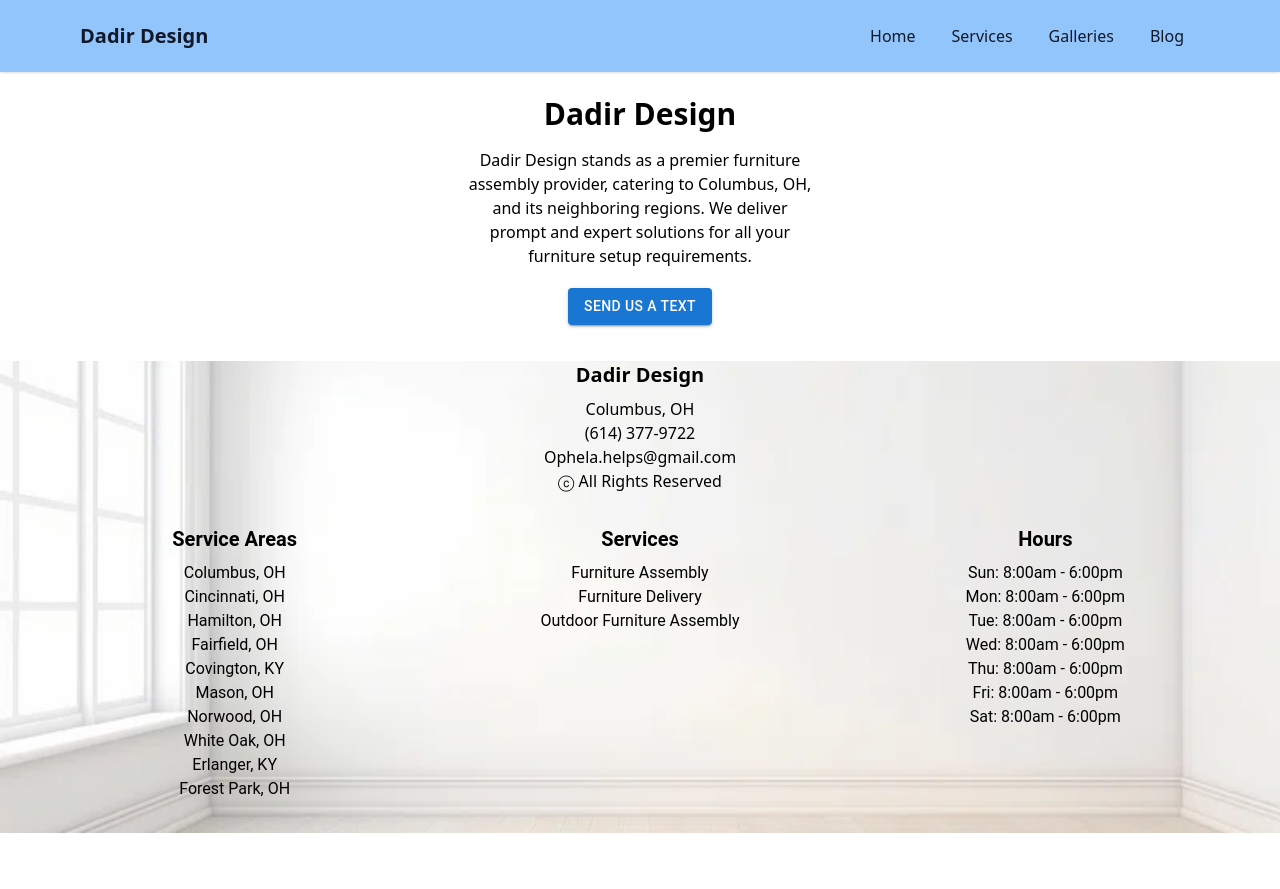
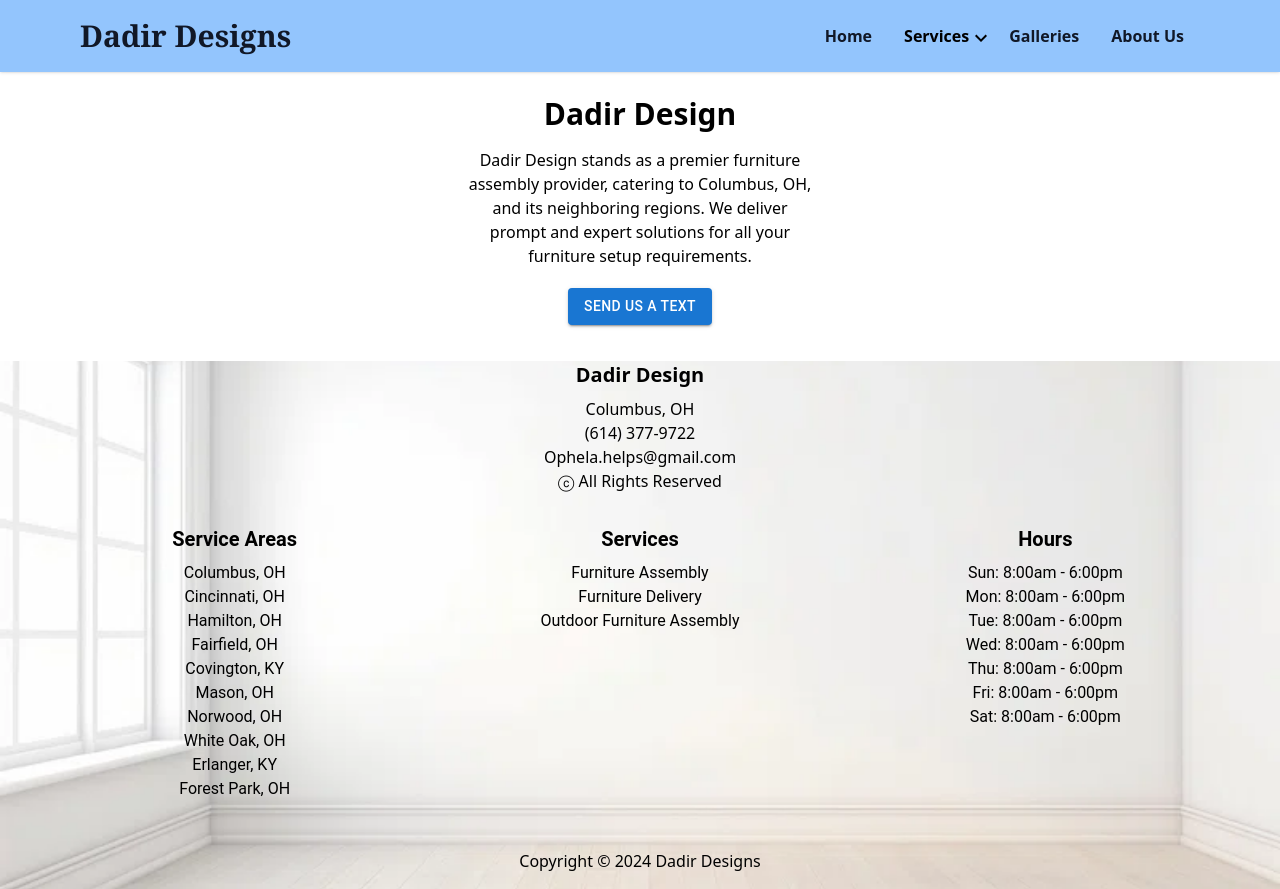
Before and after one commit to hamza24v/Dadir_design, a React (Vite) app in the folder Ui/: page / in a window 1280 px wide. Before the commit the page ends 833 px from the top, so only its background shows below. Built offline with nearby package versions, Linux system fonts and the light colour scheme.

Commit message:
refined navbar, footer, added drop down menu component

```diff
--- a/Ui/src/App.jsx
+++ b/Ui/src/App.jsx
@@ -4,7 +4,7 @@ import { Routes, Route } from 'react-router-dom'
 import Home from './pages/Home/Home';
 import Galleries from './pages/Galleries';
 import Services from './pages/Services';
-import Blog from './pages/Blog';
+import About from './pages/About';
 import Navbar from './components/Navbar';
 import Footer from './components/Footer';
 
@@ -14,9 +14,9 @@ function App() {
         <Navbar />
         <Routes>
           <Route path='/' element={<Home />} />
-          <Route path='/services' element={<Services />} />
-          <Route path='/galleries' element={<Galleries />} />
-          <Route path='/blog' element={<Blog />} />
+          <Route path='/Services' element={<Services />} />
+          <Route path='/Galleries' element={<Galleries />} />
+          <Route path='/About' element={<About />} />
         </Routes>
         <Footer/>
     </div>
--- /dev/null
+++ b/Ui/src/components/DropDown.jsx
@@ -0,0 +1,57 @@
+// DropdownMenu.jsx
+import React, { useState, useEffect, useRef } from 'react';
+import { NavLink } from 'react-router-dom';
+import KeyboardArrowDownIcon from '@mui/icons-material/KeyboardArrowDown'
+import KeyboardArrowUpIcon from '@mui/icons-material/KeyboardArrowUp'
+
+const DropDown = ({ title, items }) => {
+  const [isOpen, setIsOpen] = useState(false);
+  const dropdownRef = useRef(null);
+
+  const toggleDropdown = () => setIsOpen(!isOpen);
+
+  useEffect(() => {
+    function handleClickOutside(event) {
+      if (dropdownRef.current && !dropdownRef.current.contains(event.target)) {
+        setIsOpen(false);
+      }
+    }
+
+    document.addEventListener("mousedown", handleClickOutside); // Bind the event listener
+    return () => {
+
+      document.removeEventListener("mousedown", handleClickOutside); // Unbind the event listener on clean up
+    };
+  }, [dropdownRef]);
+
+  return (
+    <div className="relative" ref={dropdownRef}>
+      <div className='cursor-pointer hover:cursor-pointer hover:text-blue-100 transition duration-300'>
+        <button
+          className="py-2 ml-4 font-semibold"
+          onClick={toggleDropdown}
+        >
+          {title}
+        </button>
+        {!isOpen && <KeyboardArrowDownIcon onClick={toggleDropdown} />}
+        {isOpen && <KeyboardArrowUpIcon onClick={toggleDropdown} />}
+      </div>
+      {isOpen && (
+        <div className="absolute left-0 mt-2 py-2 bg-blue-300 shadow-xl">
+          {items.map((item, index) => (
+            <NavLink
+              key={index}
+              to={item.path}
+              className="block px-4 py-2 text-sm hover:bg-blue-400"
+              onClick={() => setIsOpen(false)}
+            >
+              {item.label}
+            </NavLink>
+          ))}
+        </div>
+      )}
+    </div>
+  );
+};
+
+export default DropDown;
--- a/Ui/src/components/Footer.jsx
+++ b/Ui/src/components/Footer.jsx
@@ -33,6 +33,11 @@ function Footer() {
                 ))}
             </div>
         </div>
+        <footer className="p-4 ">
+            <div className="justify-between items-center">
+                <div>Copyright © 2024 Dadir Designs</div>
+            </div>
+        </footer>
     </div>
   );
 }
--- a/Ui/src/components/Navbar.jsx
+++ b/Ui/src/components/Navbar.jsx
@@ -1,38 +1,64 @@
 import React, { useState } from 'react';
 import { NavLink } from 'react-router-dom';
 import MenuIcon from '@mui/icons-material/Menu';
+import DropDown from './DropDown';
+import KeyboardArrowDownIcon from '@mui/icons-material/KeyboardArrowDown'
+import KeyboardArrowUpIcon from '@mui/icons-material/KeyboardArrowUp'
 
-const menuItems = ['Home', 'Services', 'Galleries', 'Blog'];
+const menuItems = ['Home', 'Services', 'Galleries', 'About'];
+const serviceMenu = [
+  {label: 'Indoor/Outdoor Furniture Assembly',path:'/indoor-outdoor-assembly'},
+  {label: 'Furniture Delivery', path: '/furniture-delivery'}
+]
 
 const Navbar = () => {
   const [isMobileMenuVisible, setIsMobileMenuVisible] = useState(false);
+  const [isServiceMenuVisible, setIsServiceMenuVisible] = useState(false)
+  const [anchor, setAnchor] = useState(null);
 
   const toggleMobileMenu = () => {
     setIsMobileMenuVisible(!isMobileMenuVisible);
   };
 
+  const toggleServiceMenu = (event) => {
+    if(!isServiceMenuVisible){
+      setAnchor(event.currentTarget);
+    }
+    else {
+      setAnchor(null)
+    }
+    setIsServiceMenuVisible(!isServiceMenuVisible)
+  }
+
   return (
     <nav className='bg-blue-300 shadow fixed top-0 w-full z-10'>
       <div className='max-w-6xl mx-auto px-4'>
         <div className='flex justify-between items-center py-4'>
-            <NavLink to="/" className='text-xl font-bold text-gray-900'>Dadir Design</NavLink>
-
+          <NavLink to="/" className='text-3xl font-serif  font-bold text-gray-900 hover:text-blue-100'>
+            Dadir Designs
+          </NavLink>
           {/* Desktop Menu */}
-            <div className='hidden md:flex items-center space-x-1'>
+          <div className={`hidden sm:hidden md:flex lg:flex xl:flex 2xl:flex items-center`}>
             {menuItems.map((menu, idx) => (
+              <>
+                {menu === 'Services' ?
+                  <DropDown title="Services" items={serviceMenu} />
+                  :
                   <NavLink
                     key={idx}
-                  to={"/" + (menu === 'Home' ? '' : menu.toLowerCase())}
-                  className='py-2 px-4 text-gray-900 hover:text-blue-200 transition duration-300'
+                    to={"/" + (menu === 'Home' ? '' : menu)}
+                    className='py-2 px-4 text-gray-900 font-semibold hover:text-blue-100 transition duration-300'
                   >
-                  {menu}
+                    {menu === 'About' ? menu + ' Us' : menu}
                   </NavLink>
+                }
+              </>
             ))}
           </div>
 
           {/* Mobile Menu Button */}
-            <div className='md:hidden'>
-              <MenuIcon onClick={toggleMobileMenu} className='hover:text-blue-600'/>
+          <div className='sm:flex md:hidden lg:hidden xl:hidden 2xl:hidden'>
+            <MenuIcon onClick={toggleMobileMenu} className='hover:text-blue-600' />
           </div>
         </div>
       </div>
@@ -42,13 +68,19 @@ const Navbar = () => {
         <ul className="flex flex-col items-center">
           {menuItems.map((menu, idx) => (
             <li key={idx} className='py-2'>
+             <>
+                {menu === 'Services' ?
+                  <DropDown title="Services" items={serviceMenu} />
+                  :
                   <NavLink
-                  to={"/" + (menu === 'Home' ? '' : menu.toLowerCase())}
-                  className='text-gray-900 hover:text-blue-200 transition duration-300'
-                  onClick={() => setIsMobileMenuVisible(false)}
+                    key={idx}
+                    to={"/" + (menu === 'Home' ? '' : menu)}
+                    className='py-2 px-4 text-gray-900 font-semibold hover:text-blue-100 transition duration-300'
                   >
-                  {menu}
+                    {menu === 'About' ? menu + ' Us' : menu}
                   </NavLink>
+                }
+              </>
             </li>
           ))}
         </ul>
--- /dev/null
+++ b/Ui/src/pages/About.jsx
@@ -0,0 +1,9 @@
+import React from 'react'
+
+function About() {
+  return (
+    <div>About</div>
+  )
+}
+
+export default About
--- a/Ui/src/pages/Services.jsx
+++ b/Ui/src/pages/Services.jsx
@@ -2,20 +2,21 @@
 import React from 'react';
 import 'tailwindcss/tailwind.css';
 import { furniture_assembly } from '../constants/services_text';
+import { Button } from '@mui/material';
 function Services() {
     const paragraphs = furniture_assembly.split('\n\n');
     return (
-        <div className={`mt-20 container mx-auto px-4 py-8 text-large`} id="services">
+        <div className={`grid place-items-center mt-20 container mx-auto px-4 py-8 text-large`} id="services">
             <h2 className="text-3xl font-bold text-center mb-6">Services</h2>
             <div
-                className="text-base md:text-lg leading-relaxed text-gray-700 text-large text-left">
+                className="mb-5 text-base md:text-lg leading-relaxed text-gray-700 text-large text-left">
                 {paragraphs.map((paragraph, index) => (
                     <p key={index} dangerouslySetInnerHTML={{ __html: paragraph }} />
                 ))}
             </div>
-            <button className="mt-4 bg-indigo-600 text-white font-bold py-2 px-4 rounded hover:bg-indigo-700 transition duration-300 ease-in-out">
+            <Button variant='contained'>
                     Book your Furniture Assembly service now
-            </button>
+            </Button>
         </div>
     );
 }
```
Lines whose indentation alone changed are shown as unchanged.
